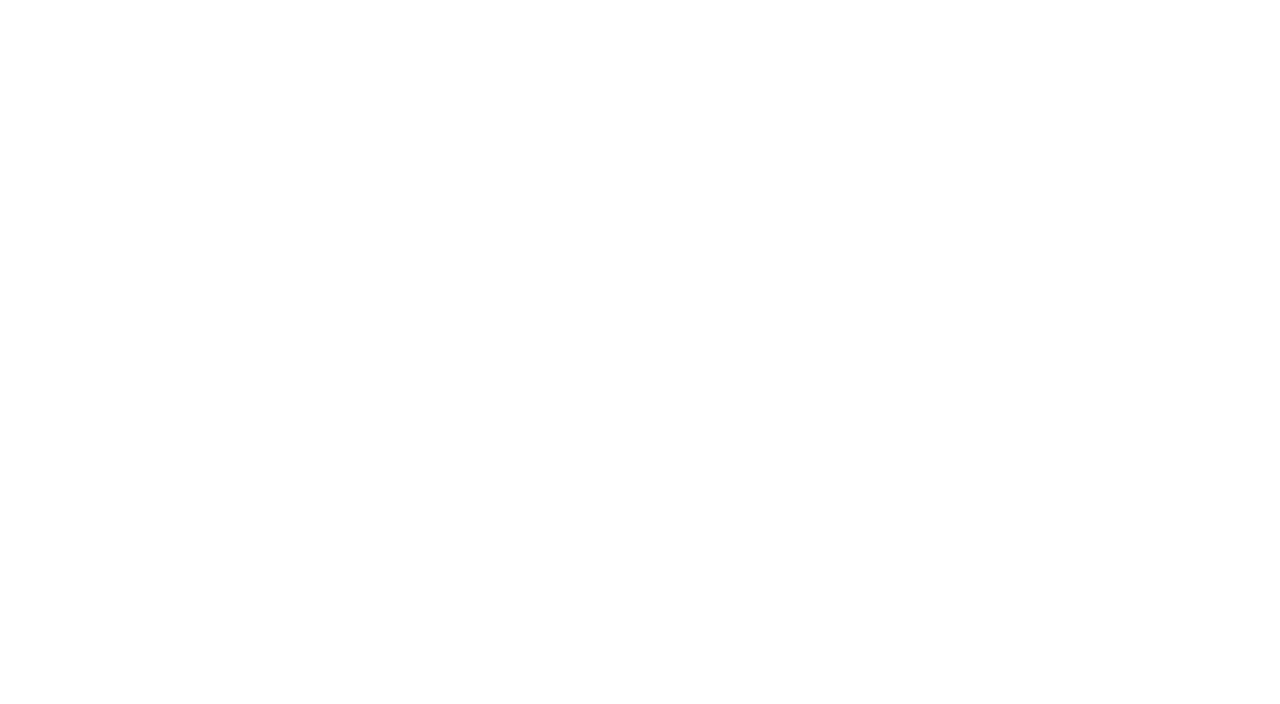
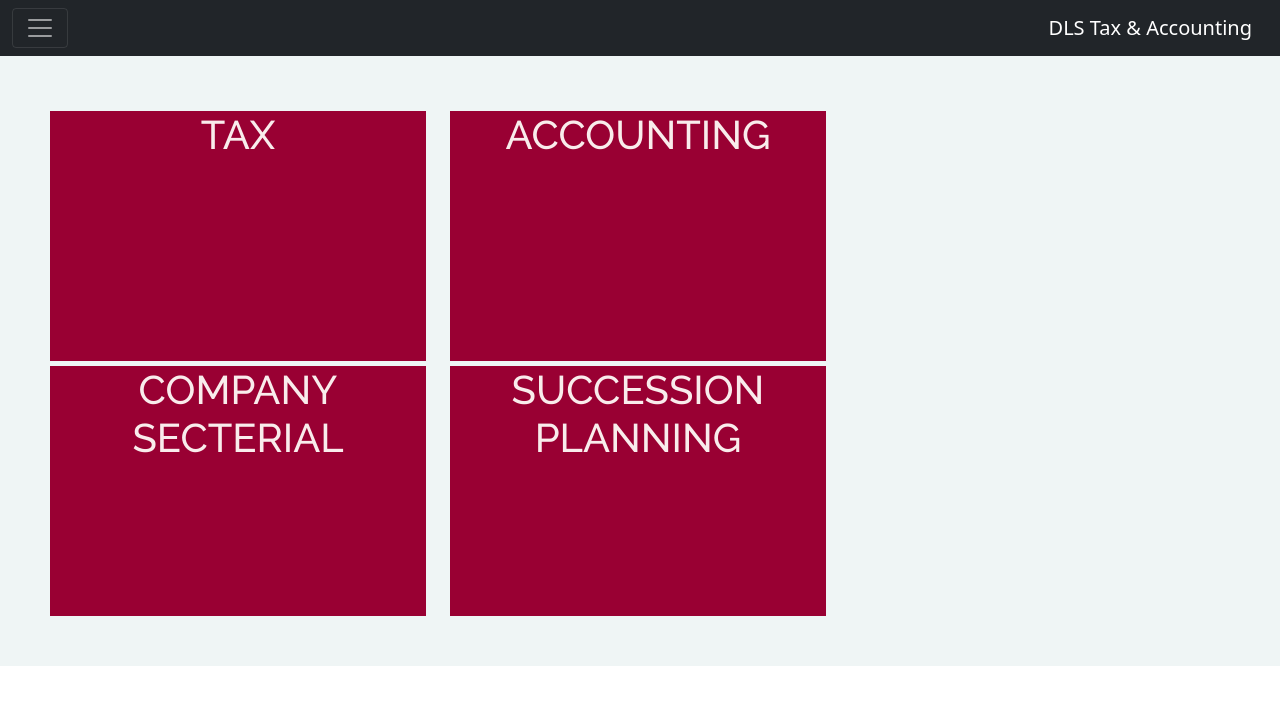
Before and after one commit to Code-Institute-Submissions/SamHarms-MS1, a plain HTML site: page index.html in a window 1280 px wide. Drawn offline with nearby package versions, Linux system fonts and the light colour scheme.

Commit message:
Add navbar and service sections

```diff
--- a/assets/css/style.css
+++ b/assets/css/style.css
@@ -0,0 +1,66 @@
+/* google fints */
+@import url('https://fonts.googleapis.com/css?family=Raleway:100,200,300,400,500,600,700|Montserrat:100,200,300,400,500,600,700');
+
+/* Navbar */
+
+
+
+/* Service flipcards*/
+/* The template for this code was taken from W3 school - ammended to remove image and change colors*/
+.flip-card {
+  background-color: transparent;
+  width: 400px;
+  height: 250px;
+  perspective: 1000px;
+  display: block;
+  margin-top: 5px;
+}
+
+.flip-card-inner {
+  position: relative;
+  width: 100%;
+  height: 100%;
+  text-align: center;
+  transition: transform 0.8s;
+  transform-style: preserve-3d;
+}
+
+.flip-card:hover .flip-card-inner {
+  transform: rotateY(180deg);
+}
+
+.flip-card-front, .flip-card-back {
+  position: absolute;
+  width: 100%;
+  height: 100%;
+  -webkit-backface-visibility: hidden;
+  backface-visibility: hidden;
+}
+
+.flip-card-front {
+  background-color: #990033;
+  color: #f9ecec;
+  text-transform: uppercase;
+  font-family: "Raleway", sans-serif;
+}
+
+.flip-card-back {
+  background-color: #f9ecec;
+  color: #1a0008;
+  transform: rotateY(180deg);
+  font-family: "Montserrat", sans-serif;
+}
+
+.flip-card-back ul li {
+    list-style: none;
+    text-align: center;
+}
+
+.services-flip-cards {
+    width: 100%;
+}
+
+#services {
+    background-color: #eff5f5;
+    padding: 50px;
+}
--- a/index.html
+++ b/index.html
@@ -14,27 +14,100 @@
 </head>
 <body>
     <!-- Navbar and title image-->
-    <section id="title">
-
-    </section>
+    <!-- Navbar template based on Bootstrap Components-->
+    <section id="navbar">
+        <nav class="navbar navbar-dark bg-dark">
+          <div class="container-fluid">
+            <button class="navbar-toggler" type="button" data-bs-toggle="collapse" data-bs-target="#navbarTogglerDemo03" aria-controls="navbarTogglerDemo03" aria-expanded="false" aria-label="Toggle navigation">
+              <span class="navbar-toggler-icon"></span>
+            </button>
+             <a class="navbar-brand" href="#">DLS Tax & Accounting</a>
+             <div class="collapse navbar-collapse" id="navbarTogglerDemo03">
+              <ul class="navbar-nav me-auto mb-2 mb-lg-0">
+                 <li class="nav-item">
+                  <a class="nav-link active" aria-current="page" href="#">Services</a>
+                 </li>
+                 <li class="nav-item">
+                  <a class="nav-link" href="#">Important Dates</a>
+                 </li>
+                 <li class="nav-item">
+                  <a class="nav-link" href="#">About Us</a>
+                 </li>
+                 <li class="nav-item">
+                  <a class="nav-link" href="#">Contact</a>
+                 </li>
+              </ul>
+             </div>
+         </div>
+       </nav>
+       <!--
+        <div class="text-center logo-image">
+            <img src="assets/images/dls-logo.jpg" alt="DLS Logo">
+       </div> -->
+</section>
     <!-- Services -->
-    <section id="services">
-
-    </section>
-    <!-- Meet the team -->
-    <section id="team">
-
-    </section>
-    <!-- Contact and testimonials-->
-    <section id="contact">
-
-    </section>
-    <!-- Find Us-->
-    <section id="map">
-
-    </section>
-
-
+    <section id="services" class="container-fluid">
+      <div class="row services-flip-cards">
+<div class="flip-card col-lg-3 col-md-6">
+  <div class="flip-card-inner ">
+    <div class="flip-card-front">
+      <h1> Tax </h1>
+    </div>
+    <div class="flip-card-back">
+      <ul>
+          <li>Personal tax</li>
+          <li>Corporation tax</li>
+          <li>VAT</li>
+          <li>Payroll services</li>
+          <li>Inheritance tax</li>
+      </ul>
+    </div>
+  </div>
+</div>
+<div class="flip-card col-lg-3 col-md-6">
+  <div class="flip-card-inner">
+    <div class="flip-card-front">
+      <h1> Accounting </h1>
+    </div>
+    <div class="flip-card-back">
+       <ul>
+          <li>Financial statement preparation</li>
+          <li>Management accounts</li>
+          <li>Cashflow statements and analysis</li>
+      </ul>
+    </div>
+  </div>
+</div>
+<div class="flip-card col-lg-3 col-md-6">
+  <div class="flip-card-inner">
+    <div class="flip-card-front">
+      <h1> Company Secterial </h1>
+    </div>
+    <div class="flip-card-back col-lg-3 col-md-6">
+      <ul>
+          <li>Company registrations</li>
+          <li>Annual company returns (B1)</li>
+          <li></li>
+      </ul>
+    </div>
+  </div>
+</div>
+<div class="flip-card col-lg-3 col-md-6">
+  <div class="flip-card-inner">
+    <div class="flip-card-front">
+      <h1> Succession Planning </h1>
+    </div>
+    <div class="flip-card-back">
+      <ul>
+          <li>Advice on cash extraction from family companies</li>
+          <li>Restructuring of family businesses</li>
+          <li>Structuring of wills with a view to minimising inheritance tax</li>
+      </ul>
+    </div>
+  </div>
+</div>
+</div>
+</section>
    <!-- JavaScript file -->
    <script src="https://cdn.jsdelivr.net/npm/bootstrap@5.0.0-beta1/dist/js/bootstrap.bundle.min.js" integrity="sha384-ygbV9kiqUc6oa4msXn9868pTtWMgiQaeYH7/t7LECLbyPA2x65Kgf80OJFdroafW" crossorigin="anonymous"></script>
 </body>
```
Also changed, not shown: assets/images/dls-logo.jpg (added), assets/images/dls-partners-dervilla-whelan.png (added), assets/images/dls-partners-stephen-cahill.png (added).
